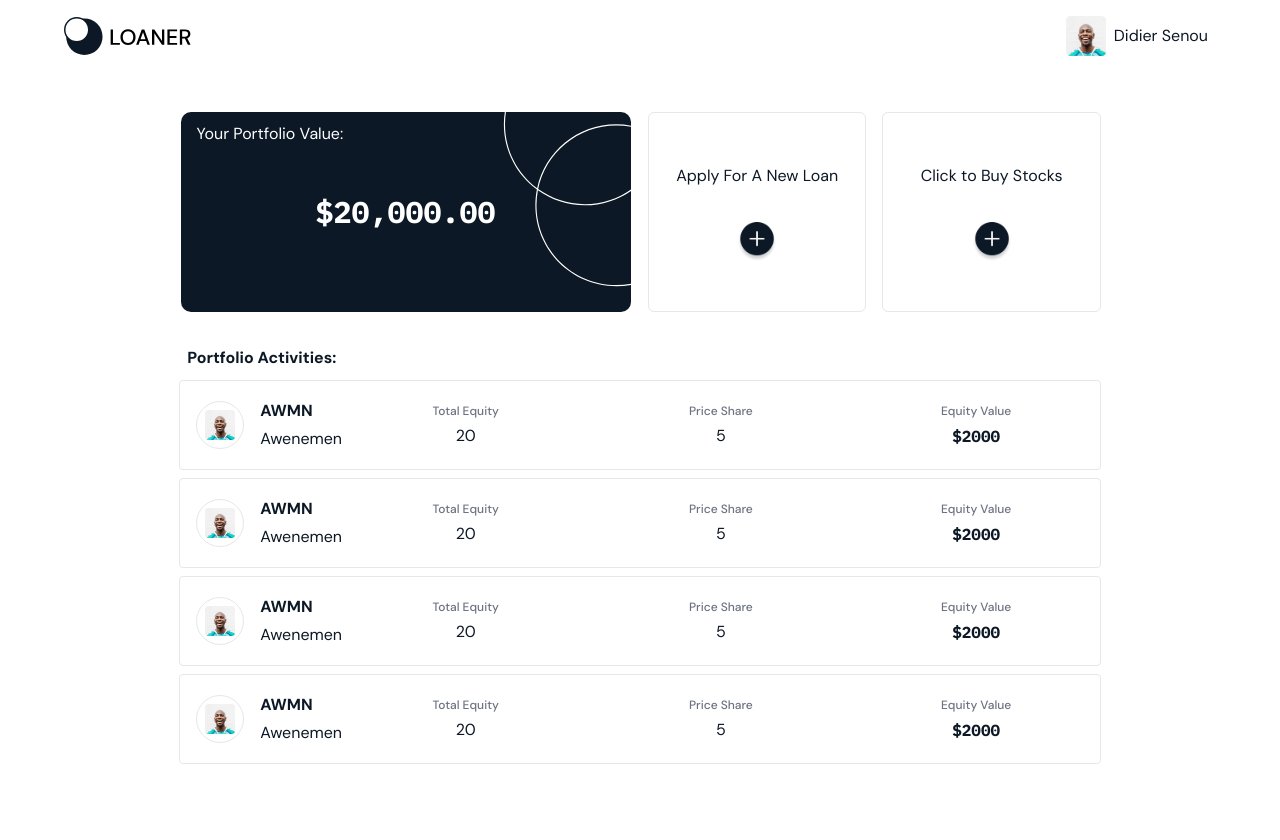
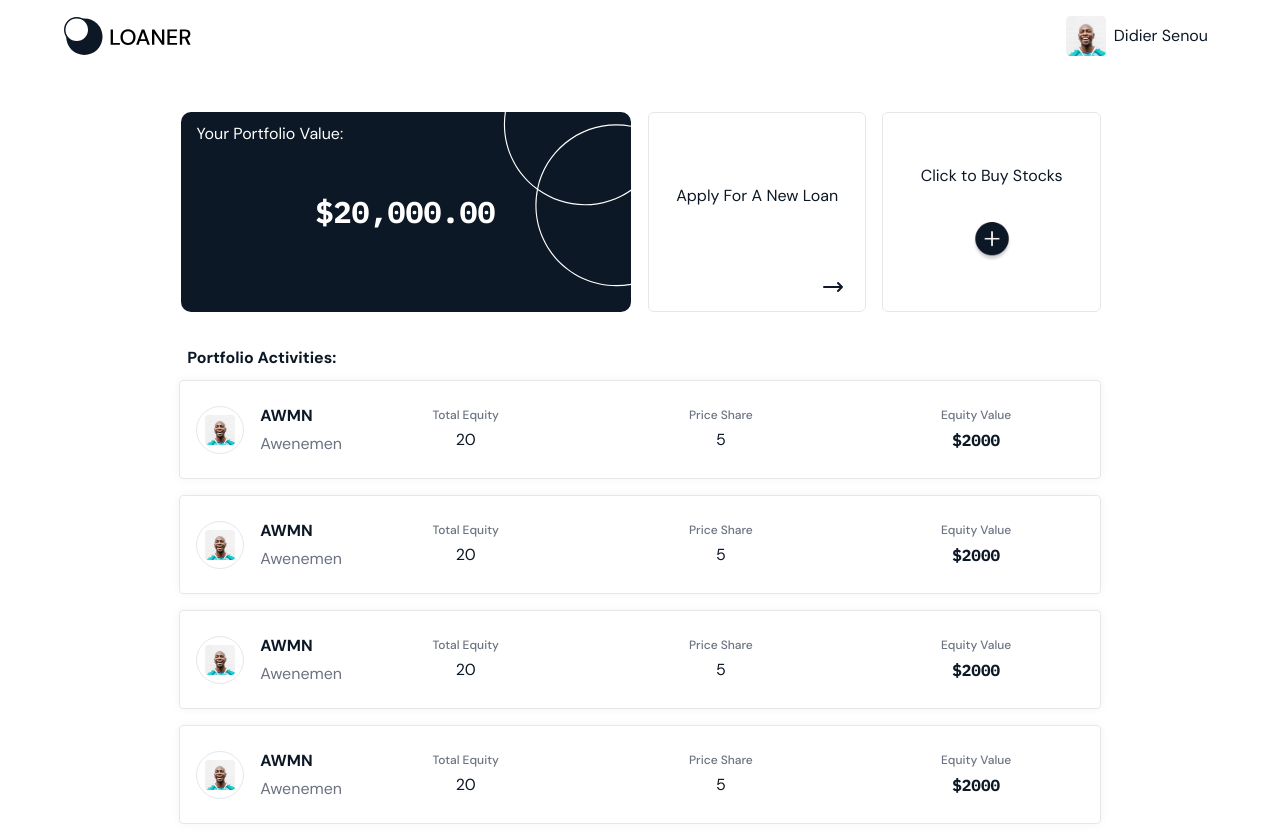
Before and after one commit to EricOgie/ope-fe, a Vue app: page /dashboard in a window 1280 px wide. Before the commit the page ends 800 px from the top, so only its background shows below. Built offline with nearby package versions, Linux system fonts and the light colour scheme.

Commit message:
Added animations to my components

```diff
--- a/src/components/StockCard.vue
+++ b/src/components/StockCard.vue
@@ -1,16 +1,16 @@
 <template>
     <div>
-                <div class="flex w-full mb-2 flex-col items-start sm:flex-row justify-between sm:items-center border rounded p-2 px-4">
-                    <div class="stock_name_container my-2 flex-grow flex items-center">
+                <div :style='{"--order": index }' id="stockcard" class="flex w-full mb-4 flex-col items-start sm:flex-row justify-between sm:items-center border rounded p-2 px-4">
+                    <div class="stock_name_container  my-2 flex-grow flex items-center">
                         <div class="border p-2 w-12 rounded-3xl">
                             <img src="@/assets/img/Face.png" class="w-full"/>
                         </div>
                         <div class="mx-4 flex-grow">
                             <p class="stock_abbr font-bold">AWMN</p>
-                            <p class="stock_fullname text-grey-400">Awenemen</p>
+                            <p class="stock_fullname text-gray-500">Awenemen</p>
                         </div>
                     </div>
-                    <div class="stock_details w-full my-2 grid grid-cols-3 gap-10">
+                    <div class="stock_details border-t sm:border-0 py-2 w-full my-2 grid grid-cols-3 gap-10">
                         <div class="text-center">
                             <p class="font-medium text-gray-500 text-xs">Total Equity</p>
                             <p>20</p>
@@ -29,6 +29,28 @@
 </template>
 <script>
 export default {
-    name: 'StockCard'
+    name: 'StockCard',
+    props:['index']
 }
 </script>
+<style lang="scss" scoped>
+#stockcard {
+    box-shadow: 0px 0px 10px rgba(12, 24, 37, 0.05);
+    opacity: 1;
+	animation-name: fadeInOpacity;
+	animation-iteration-count: 1;
+	animation-timing-function: ease-in;
+	animation-duration: .35s;
+    animation-delay: calc(var(--order) * 200ms)
+}
+@keyframes fadeInOpacity {
+    20% {
+		opacity: 0;
+        transform: translateX(20%)
+	}
+	30%, 100% {
+		opactity: 1;
+        transform: translateX(0)
+	}
+}
+</style>
--- a/src/views/Overview.vue
+++ b/src/views/Overview.vue
@@ -5,26 +5,48 @@
                 <p class="title absolute top-0 m-2 mx-4 left-0">
                     Your Portfolio Value:
                 </p>
-                    <p class="value text-3xl font-bold">$20,000.00</p>
+                <p class="value text-3xl font-bold">$20,000.00</p>
             </div>
-            <div class="little_card_box grid grid-cols-2 gap-4">
-                <div class="link_box border items-center justify-center text-center flex-col flex rounded-md w-full mx-auto p-4">
+            <div class="little_card_box  grid grid-cols-2 gap-4">
+                <div class="link_box relative border items-center justify-center text-center flex-col flex rounded-md w-full mx-auto p-4">
                     <p class="mb-8">Apply For A New Loan</p>
-                    <div class="add_icon w-10">
-                        <img class="w-full" src="@/assets/img/add_btn.png"/>
+                    <div class="arrow_icon absolute bottom-0 my-3 mx-1 right-0 w-10">
+                        <svg
+                            width="24"
+                            height="24"
+                            viewBox="0 0 24 24"
+                            fill="none"
+                            xmlns="http://www.w3.org/2000/svg"
+                        >
+                            <path
+                                d="M17 8L21 12M21 12L17 16M21 12L3 12"
+                                stroke="#111827"
+                                stroke-width="2"
+                                stroke-linecap="round"
+                                stroke-linejoin="round"
+                            />
+                            </svg>
+
                     </div>
                 </div>
                 <div class="link_box border items-center justify-center text-center flex-col flex rounded-md w-full mx-auto p-4">
                     <p class="mb-8">Click to Buy Stocks</p>
                     <div class="add_icon w-10">
-                        <img class="w-full" src="@/assets/img/add_btn.png"/>
+                        <img
+                            class="w-full"
+                            src="@/assets/img/add_btn.png"
+                        />
                     </div>
                 </div>
             </div>
         </div>
         <div class="stocks_list">
             <p class="p-2 font-bold">Portfolio Activities:</p>
-            <StockCard v-for="i in 4" :key="i"/>
+            <StockCard
+                v-for="index in 4"
+                :key="index"
+                :index = "index"
+            />
         </div>
     </div>
 </template>
@@ -38,6 +60,32 @@ export default {
     }
 }
 </script>
+
 <style lang="scss">
+.link_box:hover .arrow_icon {
+    animation: direct-right 0.7s infinite ease-in-out
+}
+.link_box:hover .add_icon {
+    animation: bounce-up 0.7s infinite ease-in-out
+}
+@keyframes direct-right {
+    0% {
 
+            transform: translateX(0px);
+  } 50% {
+      transform: translateX(5px);
+  } 100% {
+      transform: translateX(0px);
+  }
+}
+@keyframes bounce-up {
+    0% {
+
+            transform: translateY(0px);
+  } 50% {
+      transform: translateY(5px);
+  } 100% {
+      transform: translateY(0px);
+  }
+}
 </style>
```
